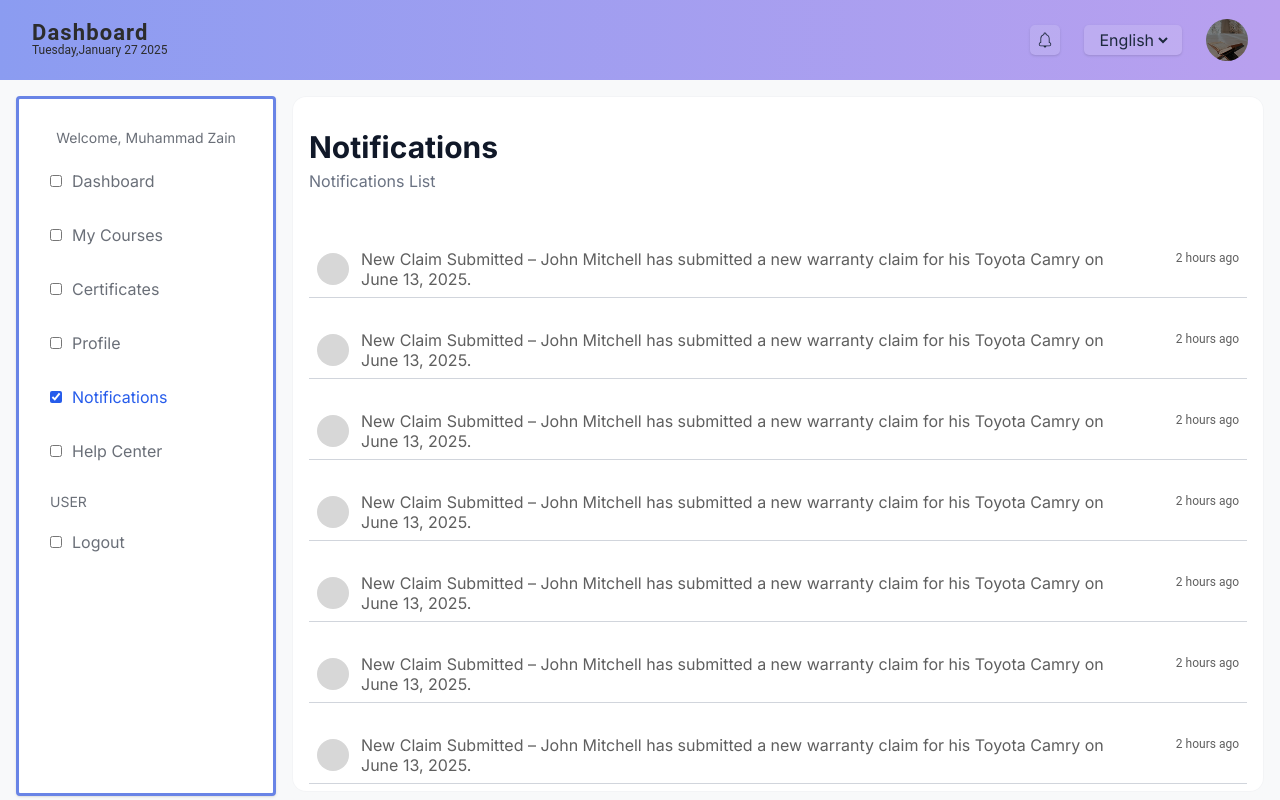
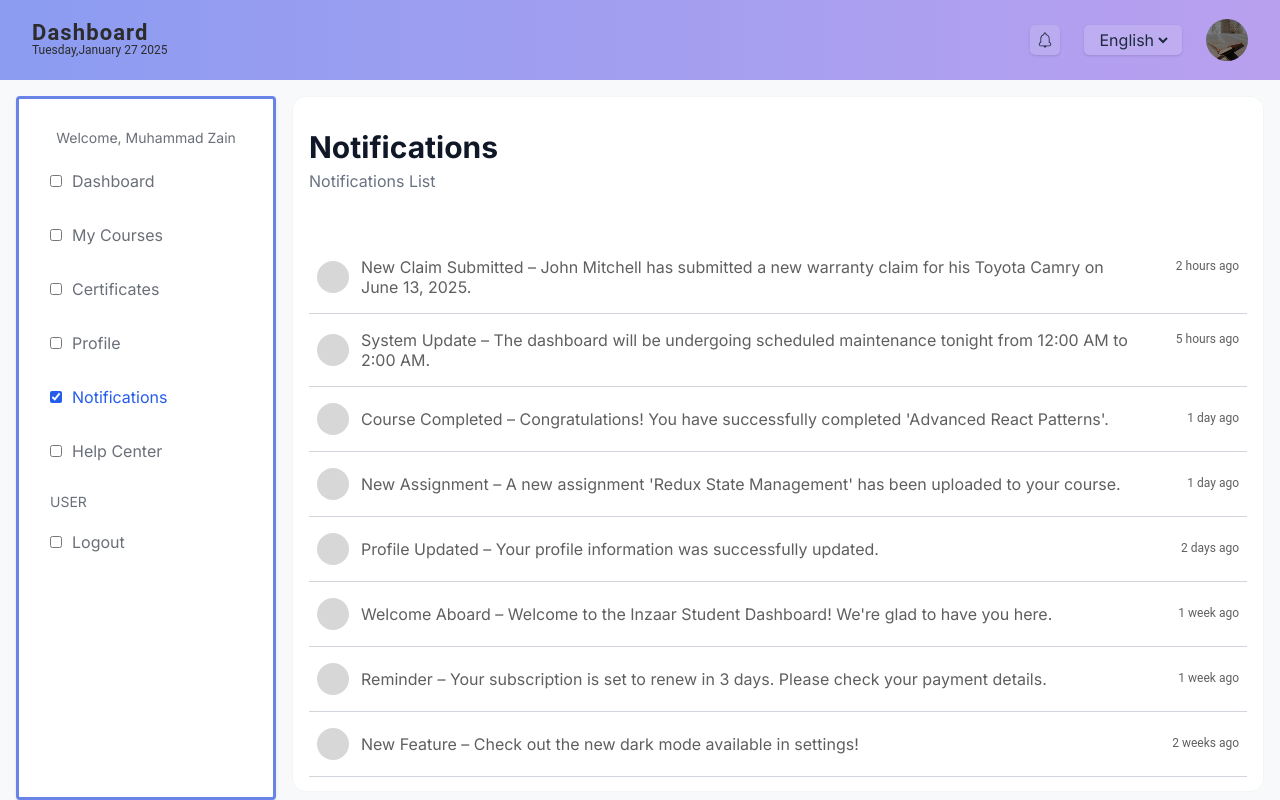
Before and after one commit to Inzaar/INZAAR_DASHORAD, a React app: page /notifications in a window 1280 px wide. Built offline with nearby package versions, Linux system fonts and the light colour scheme; the HTML template or start-up script is replaced by a standard one.

Commit message:
perfom small changings

```diff
--- a/src/App.jsx
+++ b/src/App.jsx
@@ -8,6 +8,7 @@ import EnrolledCourses from "./features/StudentDashboard/pages/EnrolledCourses"
 import Courses from "./features/courses/pages/Courses"
 import CourseView from "./features/courses/pages/CourseView"
 import NotificationPage from "./features/StudentDashboard/pages/NotificationPage"
+import Certificates from "./features/StudentDashboard/pages/Certificates"
 
 function App() {
   const [loading, setLoading] = useState(true);
@@ -39,6 +40,7 @@ function App() {
       <Route path="*" element={<div className="text-white p-10">404 - Page Not Found</div>} />
       <Route path="/courses" element={<Courses />} />
       <Route path="/notifications" element={<NotificationPage />} />
+      <Route path="/certificates" element={<Certificates />} />
     </Routes>
   )
 }
--- a/src/components/shared/notification/Notification.jsx
+++ b/src/components/shared/notification/Notification.jsx
@@ -1,12 +1,12 @@
 
-function Notification() {
+function Notification({ message = "Default Notification", time = "Just now" }) {
     return (
         <div>
-            <div className="flex items-center p-2 border-b border-gray-300">
+            <div className="flex items-center p-2 py-4 border-b border-gray-300 hover:bg-gray-100">
                 <div className="w-[32px] h-[32px] rounded-full bg-[rgb(215,215,215)] shrink-0"></div>
                 <div className="flex justify-between items-start w-full ml-3">
-                    <div className="text-[16px] max-[641px]:text-[14px] text-[#5F5F5F] font-['inter'] font-normal leading-tight text-wrap">New Claim Submitted – John Mitchell has submitted a new warranty claim for his Toyota Camry on June 13, 2025.</div>
-                    <div className="w-[90px] text-[12px] max-[641px]:text-[10px] max-[641px]:w-[50px] max-[430px]:ml-0 ml-2 font-['Roboto'] text-[#5F5F5F] text-right shrink-0">2 hours ago</div>
+                    <div className="text-[16px] max-[641px]:text-[14px] text-[#5F5F5F] font-['inter'] font-normal leading-tight text-wrap">{message}</div>
+                    <div className="w-[90px] text-[12px] max-[641px]:text-[10px] max-[641px]:w-[50px] max-[430px]:ml-0 ml-2 font-['Roboto'] text-[#5F5F5F] text-right shrink-0">{time}</div>
                 </div>
 
             </div>
--- /dev/null
+++ b/src/features/StudentDashboard/pages/Certificates.jsx
@@ -0,0 +1,59 @@
+import React from 'react';
+import Sidebar from '@/components/layouts/SideBar';
+import Navbar from '@/components/layouts/Navbar';
+import { useNavigate } from 'react-router-dom';
+
+const Certificates = () => {
+    const navigate = useNavigate();
+    const [isSidebarOpen, setIsSidebarOpen] = React.useState(false);
+
+    const toggleSidebar = () => {
+        setIsSidebarOpen(!isSidebarOpen);
+    };
+
+    return (
+        <div className="h-screen w-screen flex items-center justify-center">
+            <div className="relative w-full max-w-[1920px] max-h-[1680px] flex flex-col bg-[#F8F9FA] font-sans text-slate-800 h-screen overflow-hidden gap-4">
+                <Navbar onMenuClick={toggleSidebar} />
+                <div className='flex flex-col lg:flex-row px-4 gap-4 flex-1 overflow-hidden relative'>
+                    {isSidebarOpen && (
+                        <div
+                            className="fixed inset-0 bg-black/20 backdrop-blur-sm z-30 lg:hidden"
+                            onClick={() => setIsSidebarOpen(false)}
+                        />
+                    )}
+
+                    <Sidebar
+                        onClose={() => setIsSidebarOpen(false)}
+                        className={`
+                        transition-transform duration-300 ease-in-out z-40
+                        lg:translate-x-0 lg:static lg:block
+                        fixed left-0 top-0 h-full lg:max-h-[800px] shadow-2xl
+                        ${isSidebarOpen ? 'translate-x-0' : '-translate-x-full'}
+                    `} />
+                    <main className="flex-1 overflow-y-auto no-scrollbar scrollbar-hide" style={{
+                        msOverflowStyle: 'none',
+                        scrollbarWidth: 'none'
+                    }}>
+                        <div className="py-4 pr-2">
+
+                        </div>
+
+                    </main>
+                </div>
+
+                <style jsx global>{`
+                .no-scrollbar::-webkit-scrollbar {
+                    display: none;
+                }
+                .no-scrollbar {
+                    -ms-overflow-style: none;
+                    scrollbar-width: none;
+                }
+            `}</style>
+            </div>
+        </div>
+    );
+};
+
+export default Certificates;
--- a/src/features/StudentDashboard/pages/DashboardPage.jsx
+++ b/src/features/StudentDashboard/pages/DashboardPage.jsx
@@ -37,7 +37,7 @@ const DashboardPage = () => {
                         className={`
                         transition-transform duration-300 ease-in-out z-40
                         lg:translate-x-0 lg:static lg:block
-                        fixed left-0 top-0 h-full lg:max-h-[700px] shadow-2xl
+                        fixed left-0 top-0 h-full lg:max-h-[800px] shadow-2xl
                         ${isSidebarOpen ? 'translate-x-0' : '-translate-x-full'}
                     `} />
 
--- a/src/features/StudentDashboard/pages/EnrolledCourses.jsx
+++ b/src/features/StudentDashboard/pages/EnrolledCourses.jsx
@@ -33,7 +33,7 @@ const EnrolledCourses = () => {
                         className={`
                         transition-transform duration-300 ease-in-out z-40
                         lg:translate-x-0 lg:static lg:block
-                        fixed left-0 top-0 h-full lg:max-h-[700px] shadow-2xl
+                        fixed left-0 top-0 h-full lg:max-h-[800px] shadow-2xl
                         ${isSidebarOpen ? 'translate-x-0' : '-translate-x-full'}
                     `} />
                     <main className="flex-1 overflow-y-auto no-scrollbar scrollbar-hide" style={{
--- a/src/features/StudentDashboard/pages/NotificationPage.jsx
+++ b/src/features/StudentDashboard/pages/NotificationPage.jsx
@@ -12,6 +12,21 @@ const NotificationPage = () => {
         setIsSidebarOpen(!isSidebarOpen);
     };
     const navigate = useNavigate();
+
+    const mockNotifications = [
+        { id: 1, message: "New Claim Submitted – John Mitchell has submitted a new warranty claim for his Toyota Camry on June 13, 2025.", time: "2 hours ago" },
+        { id: 2, message: "System Update – The dashboard will be undergoing scheduled maintenance tonight from 12:00 AM to 2:00 AM.", time: "5 hours ago" },
+        { id: 3, message: "Course Completed – Congratulations! You have successfully completed 'Advanced React Patterns'.", time: "1 day ago" },
+        { id: 4, message: "New Assignment – A new assignment 'Redux State Management' has been uploaded to your course.", time: "1 day ago" },
+        { id: 5, message: "Profile Updated – Your profile information was successfully updated.", time: "2 days ago" },
+        { id: 6, message: "Welcome Aboard – Welcome to the Inzaar Student Dashboard! We're glad to have you here.", time: "1 week ago" },
+        { id: 7, message: "Reminder – Your subscription is set to renew in 3 days. Please check your payment details.", time: "1 week ago" },
+        { id: 8, message: "New Feature – Check out the new dark mode available in settings!", time: "2 weeks ago" },
+        { id: 9, message: "Feedback Request – We'd love to hear your thoughts on the new dashboard design.", time: "2 weeks ago" },
+        { id: 10, message: "Security Alert – A new login was detected from a new device.", time: "3 weeks ago" },
+        { id: 11, message: "Achievement Unlocked – You've earned the 'Early Bird' badge!", time: "1 month ago" },
+        { id: 12, message: "Exam Schedule – The schedule for the upcoming final exams has been released.", time: "1 month ago" }
+    ];
 
     return (
         <div className="h-screen w-screen flex items-center justify-center">
@@ -31,7 +46,7 @@ const NotificationPage = () => {
                         className={`
                         transition-transform duration-300 ease-in-out z-40
                         lg:translate-x-0 lg:static lg:block
-                        fixed left-0 top-0 h-full lg:max-h-[700px] shadow-2xl
+                        fixed left-0 top-0 h-full lg:max-h-[800px] shadow-2xl
                         ${isSidebarOpen ? 'translate-x-0' : '-translate-x-full'}
                     `} />
 
@@ -51,26 +66,14 @@ const NotificationPage = () => {
                             </div>
                         </div>
 
-                        <div className="flex flex-col gap-6">
-                            <Notification />
-                            <Notification />
-                            <Notification />
-                            <Notification />
-                            <Notification />
-                            <Notification />
-                            <Notification />
-                            <Notification />
-                            <Notification />
-                            <Notification />
-                            <Notification />
-                            <Notification />
-                            <Notification />
-                            <Notification />
-                            <Notification />
-                            <Notification />
-                            <Notification />
-                            <Notification />
-                            <Notification />
+                        <div className="flex flex-col">
+                            {mockNotifications.map((notification) => (
+                                <Notification
+                                    key={notification.id}
+                                    message={notification.message}
+                                    time={notification.time}
+                                />
+                            ))}
                         </div>
 
                     </main>
--- a/src/features/courses/pages/CourseView.jsx
+++ b/src/features/courses/pages/CourseView.jsx
@@ -33,7 +33,7 @@ const CourseView = () => {
                         className={`
                         transition-transform duration-300 ease-in-out z-40
                         lg:translate-x-0 lg:static lg:block
-                        fixed left-0 top-0 h-full lg:max-h-[700px] shadow-2xl
+                        fixed left-0 top-0 h-full lg:max-h-[800px] shadow-2xl
                         ${isSidebarOpen ? 'translate-x-0' : '-translate-x-full'}
                     `} />
 
--- a/src/features/courses/pages/Courses.jsx
+++ b/src/features/courses/pages/Courses.jsx
@@ -230,7 +230,7 @@ const Courses = () => {
                         className={`
                         transition-transform duration-300 ease-in-out z-40
                         lg:translate-x-0 lg:static lg:block
-                        fixed left-0 top-0 h-full lg:max-h-[700px] shadow-2xl
+                        fixed left-0 top-0 h-full lg:max-h-[800px] shadow-2xl
                         ${isSidebarOpen ? 'translate-x-0' : '-translate-x-full'}
                     `} />
 
```
